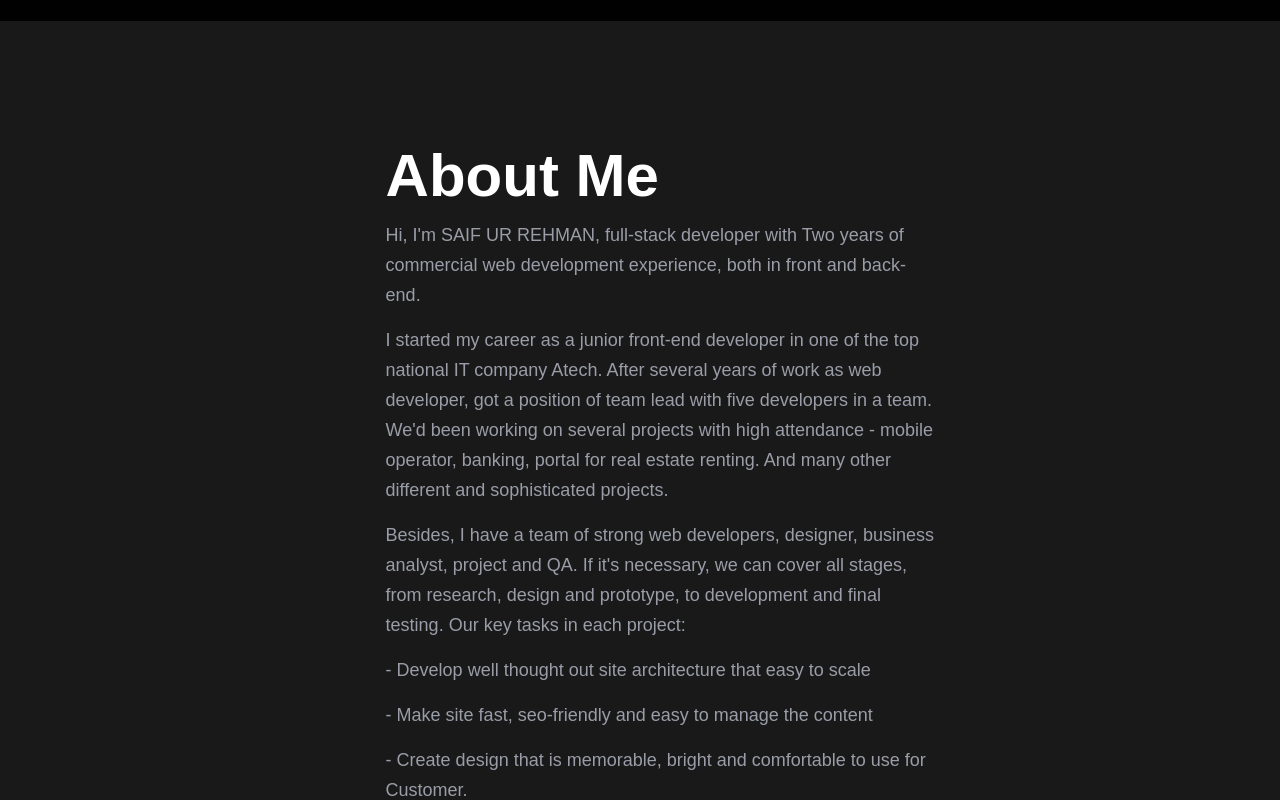
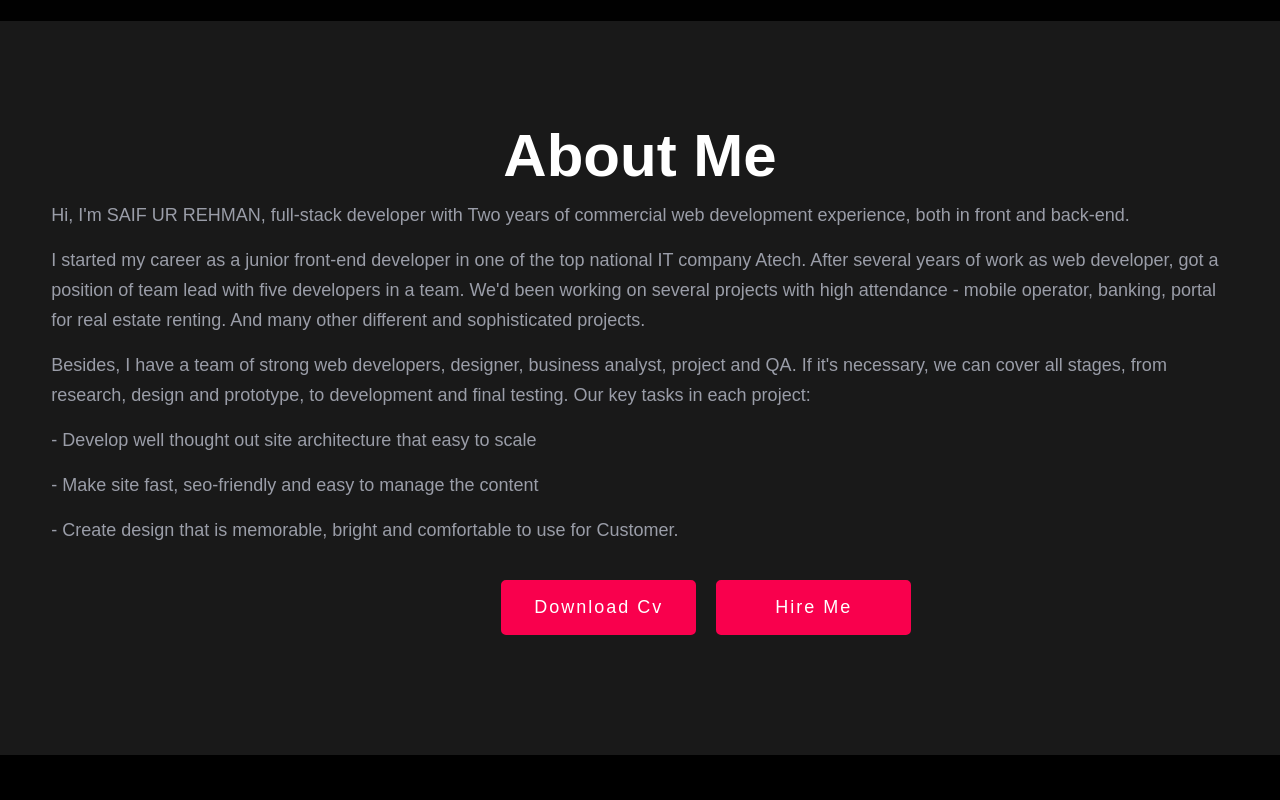
Before and after one commit to saifaslam246/saif-portfolio, a React (Create React App) app: page / in a window 1280 px wide. Shown: the part 620-1420 px from the top of the page. Built offline with nearby package versions, Linux system fonts and the light colour scheme; what react-alert-template-basic would draw is missing.

Commit message:
about section -fixed

```diff
--- a/src/About.js
+++ b/src/About.js
@@ -1,6 +1,4 @@
-import React, { useState } from "react";
 import "./About.css";
-import aboutImg from "./img/prof.png";
 import saif from "./CV.pdf";
 import { useAlert } from "react-alert";
 function About() {
@@ -17,37 +15,34 @@ function About() {
     <div className="about component__space" id="About">
       <div className="container">
         <div className="row">
-          <div className="col__2">
+          {/* <div className="col__2">
             <img
-              // src={aboutImg}
+              src={aboutImg}
               alt=""
               className="about__img"
-              // style={{ height: "550px" }}
             />
-          </div>
-          <div className="col__2">
+          </div> */}
+          {/* <div className="col__2"> */}
           <h1 className="about__heading">About Me</h1>
           <div className="about__meta">
             <p className="about__text p__color">
               Hi, I'm SAIF UR REHMAN, full-stack developer with Two years of
-                commercial web development experience, both in front and
-                back-end.
+              commercial web development experience, both in front and back-end.
             </p>
 
             <p className="about__text p__color">
-                I started my career as a junior front-end developer in one of
-                the top national IT company Atech. After several years of work
-                as web developer, got a position of team lead with five
-                developers in a team. We'd been working on several projects with
-                high attendance - mobile operator, banking, portal for real
-                estate renting. And many other different and sophisticated
-                projects.
+              I started my career as a junior front-end developer in one of the
+              top national IT company Atech. After several years of work as web
+              developer, got a position of team lead with five developers in a
+              team. We'd been working on several projects with high attendance -
+              mobile operator, banking, portal for real estate renting. And many
+              other different and sophisticated projects.
             </p>
             <p className="about__text p__color">
               Besides, I have a team of strong web developers, designer,
-                business analyst, project and QA. If it's necessary, we can
-                cover all stages, from research, design and prototype, to
-                development and final testing. Our key tasks in each project:
+              business analyst, project and QA. If it's necessary, we can cover
+              all stages, from research, design and prototype, to development
+              and final testing. Our key tasks in each project:
             </p>
             <p className="about__text p__color">
               - Develop well thought out site architecture that easy to scale
@@ -62,7 +57,11 @@ function About() {
 
             <div className="about__button d__flex align__items__center">
               <a href={saif} download onPointerDownCapture={saif}>
-                  <button className="about btn pointer" onClick={alertcreate}>
+                <button
+                  className="about btn pointer saif"
+                  onClick={alertcreate}
+                  style={{ marginLeft: "450px" }}
+                >
                   Download Cv
                 </button>
               </a>
@@ -73,10 +72,10 @@ function About() {
           </div>
         </div>
       </div>
-      </div>
+      {/* </div> */}
       {/* UP TO TOP BTN */}
       <div className="up__to__top__btn">
-        <a href="#" className="bottom__to__top">
+        <a href="/" className="bottom__to__top">
           <svg
             xmlns="http://www.w3.org/2000/svg"
             width="16"
--- a/src/Project.js
+++ b/src/Project.js
@@ -40,6 +40,7 @@ function Project() {
                   href="https://instantly.ai/"
                   className="project__btn"
                   target="_blank"
+                  rel="noopener noreferrer"
                 >
                   View Details
                 </a>
@@ -65,6 +66,7 @@ function Project() {
                   href="https://www.elegantthemes.com/layouts/business/agency-landing-page/live-demo"
                   target="_blank"
                   className="project__btn"
+                  rel="noopener noreferrer"
                 >
                   View Details
                 </a>
@@ -92,6 +94,7 @@ function Project() {
                   href="http://crowin-dentistry.herokuapp.com/"
                   target="_blank"
                   className="project__btn"
+                  rel="noopener noreferrer"
                 >
                   View Details
                 </a>
@@ -115,6 +118,7 @@ function Project() {
                   href="https://postcode-user.herokuapp.com/"
                   className="project__btn"
                   target="_blank"
+                  rel="noopener noreferrer"
                 >
                   View Details
                 </a>
@@ -139,6 +143,7 @@ function Project() {
                   href="https://www.betterhelp.com/"
                   target="_blank"
                   className="project__btn"
+                  rel="noopener noreferrer"
                 >
                   View Details
                 </a>
@@ -164,6 +169,7 @@ function Project() {
                   href="http://northridgefitness.net/"
                   target="_blank"
                   className="project__btn"
+                  rel="noopener noreferrer"
                 >
                   View Details
                 </a>
```
Lines whose indentation alone changed are shown as unchanged.
